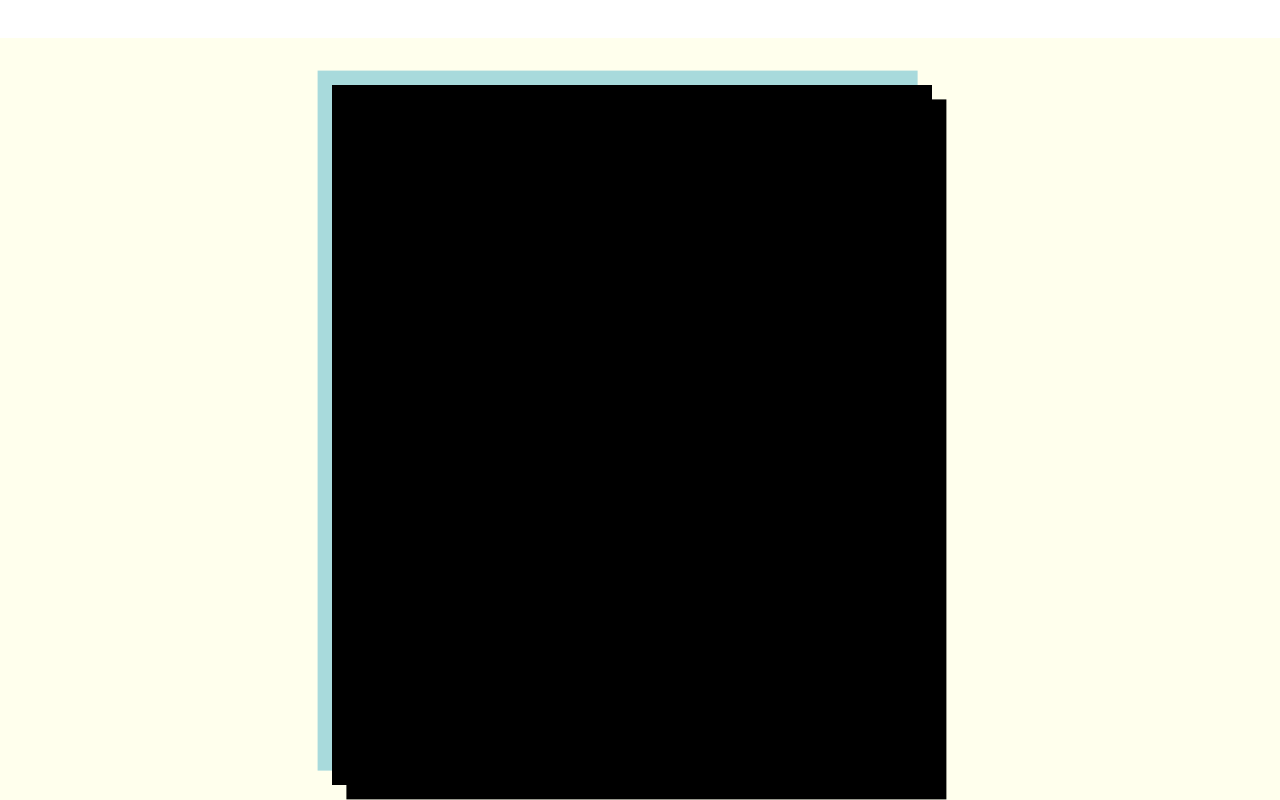
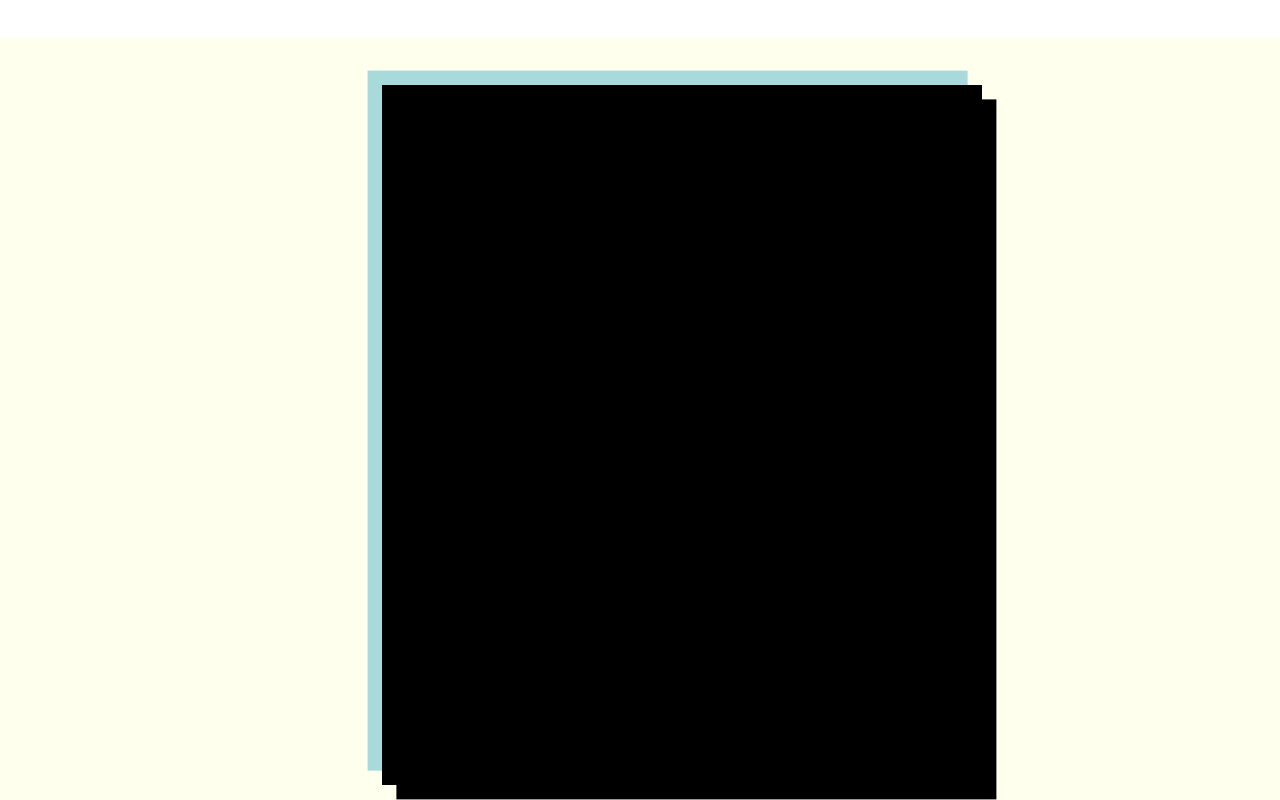
Before and after one commit to Onopre-dotcom/Giselle-Website, a plain HTML site: page class.html in a window 1280 px wide. Shown: the part 3162-3962 px from the top of the page. Drawn offline with nearby package versions, Linux system fonts and the light colour scheme.

Commit message:
Updated padding

```diff
--- a/class.html
+++ b/class.html
@@ -109,7 +109,7 @@
     <article class="container ">
       <div class="row ff-outfit ">
         <div class="col-xl-6 col-lg-6 col-md-12 col-sm-12">
-            <iframe src="reflection.pdf#toolbar=0&navpanes=0&scrollbar=0"  width="600px" height="700px" class="img-shadow-blue " style="margin-left: 250px;">
+            <iframe src="reflection.pdf#toolbar=0&navpanes=0&scrollbar=0"  width="600px" height="700px" class="img-shadow-blue " style="margin-left: 300px;">
             </iframe>
         </div>
       </div>
```
